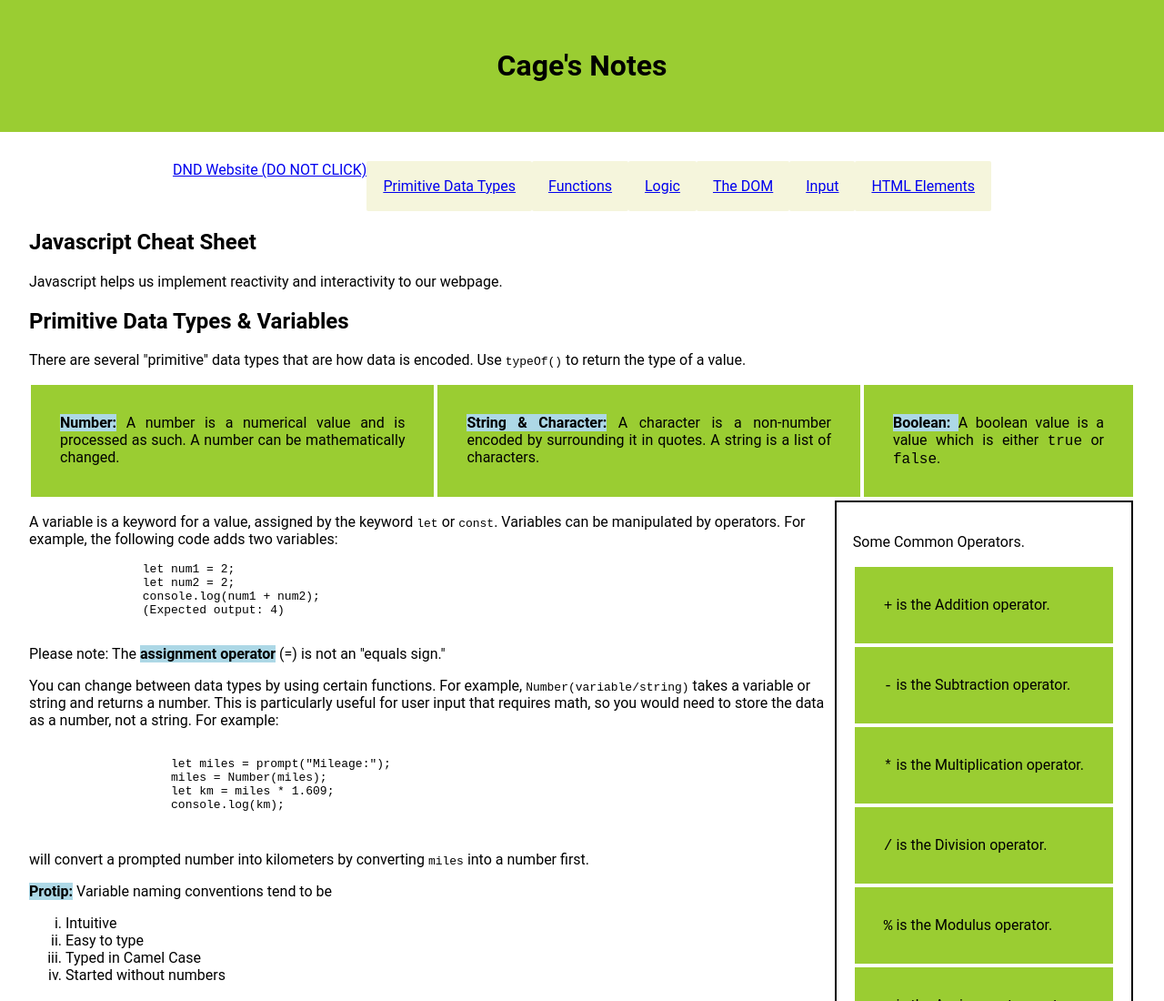
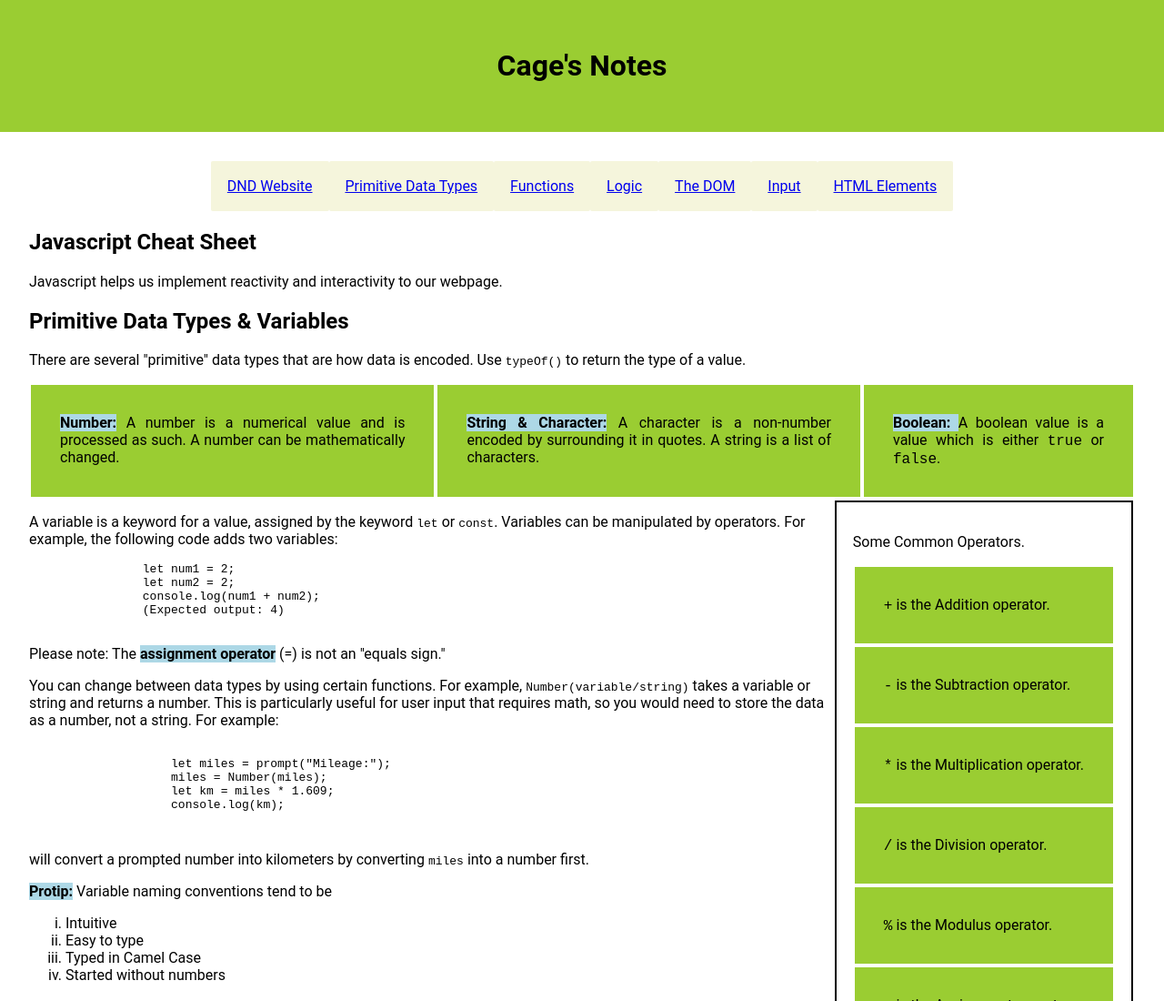
Before and after one commit to 48lexR/48lexR.github.io, a plain HTML site: page WebDevCheatSheet/jscheat.html in a window 1280 px wide. Shown: the top 1100 px of the page at 91% size. Drawn offline with Linux system fonts and the light colour scheme.

Commit message:
modified:   WebDevCheatSheet/jscheat.html

```diff
--- a/WebDevCheatSheet/jscheat.html
+++ b/WebDevCheatSheet/jscheat.html
@@ -16,7 +16,7 @@
     </header>
     <main>
         <nav>
-            <a href="/DNDindex.html">DND Website (DO NOT CLICK)</a>
+            <a href="/DNDindex.html" class="link">DND Website</a>
             <a href="#primitive" class="link">Primitive Data Types</a>
             <a href="#functions" class="link">Functions</a>
             <a href="#logic" class="link">Logic</a>
```
